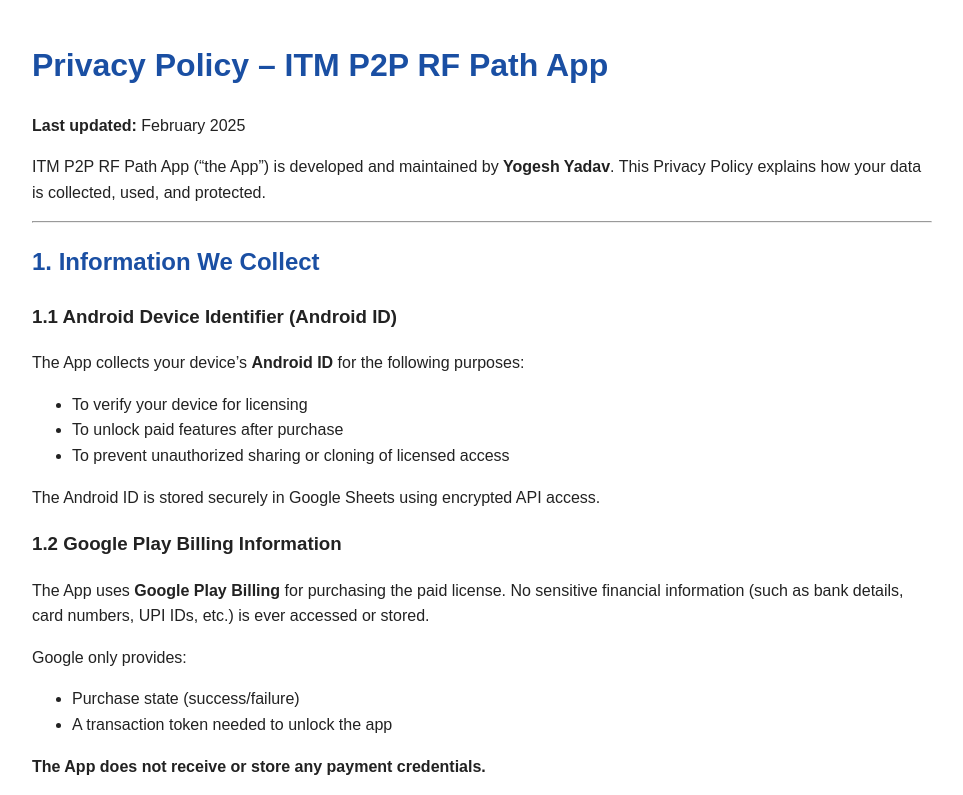
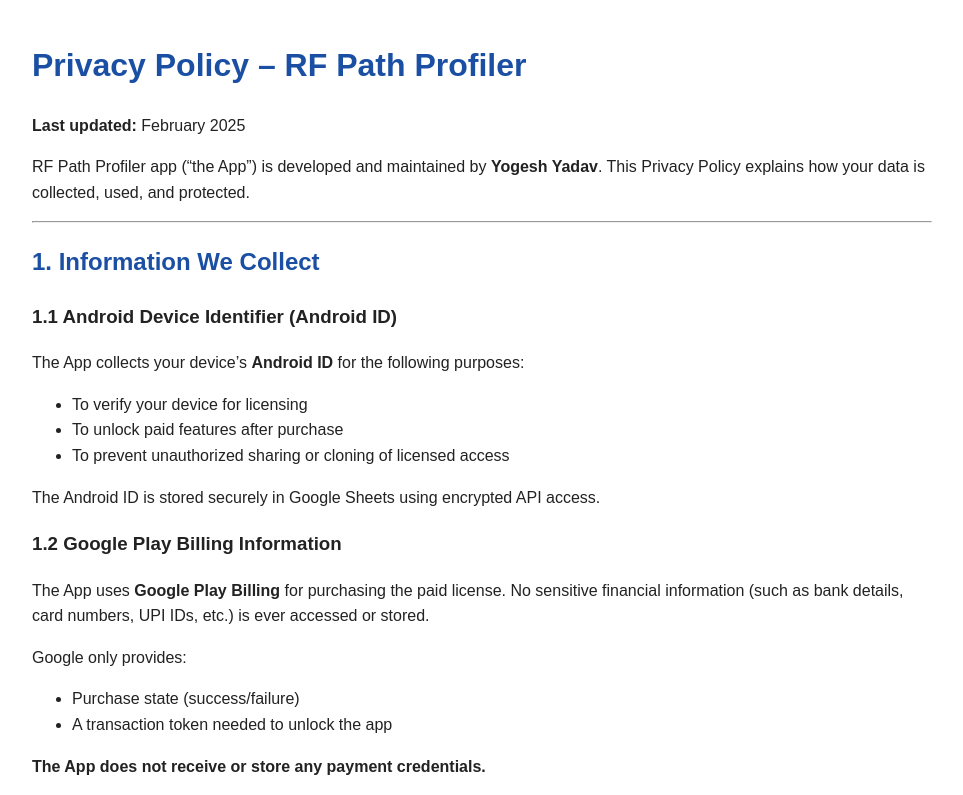
Before and after one commit to pinchiyadav/RF_Link_App-privacypolicy, a plain HTML site: page index.html in a window 1280 px wide. Shown: the top 795 px of the page, without its empty margins (158-1121 px from the left). Drawn offline with Linux system fonts and the light colour scheme.

Commit message:
Update title and headings for Privacy Policy

```diff
--- a/index.html
+++ b/index.html
@@ -3,7 +3,7 @@
 <head>
   <meta charset="UTF-8" />
   <meta name="viewport" content="width=device-width, initial-scale=1.0" />
-  <title>Privacy Policy – ITM P2P RF Path App</title>
+  <title>Privacy Policy – RF Path Profiler</title>
   <style>
     body {
       font-family: Arial, sans-serif;
@@ -23,11 +23,11 @@
 </head>
 <body>
 
-<h1>Privacy Policy – ITM P2P RF Path App</h1>
+<h1>Privacy Policy – RF Path Profiler</h1>
 <p><strong>Last updated:</strong> February 2025</p>
 
 <p>
-  ITM P2P RF Path App (“the App”) is developed and maintained by
+  RF Path Profiler app (“the App”) is developed and maintained by
   <strong>Yogesh Yadav</strong>.
   This Privacy Policy explains how your data is collected, used, and protected.
 </p>
```
